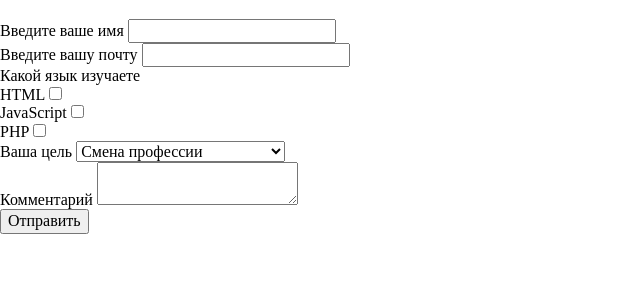
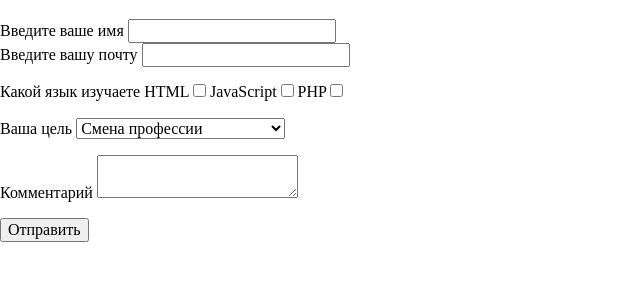
Before and after one commit to DmitryKresh/myFirstSite, a plain HTML site: page form.html in a window 1280 px wide. Shown: the part 61-342 px from the top of the page, without its empty margins (0-640 px from the left). Drawn offline with nearby package versions, Linux system fonts and the light colour scheme.

Commit message:
shape correction

```diff
--- a/form.html
+++ b/form.html
@@ -8,27 +8,26 @@
     </head>
     <body>
         <h1>Form</h1>
-        <form method="POST" action="" class="">
+        <form>
+            <p>
                 <label for="name">Введите ваше имя</label>
                 <input type="text" id="name" name="name">
                 <br>
                 <label for="email">Введите вашу почту</label>
                 <input type="email" id="email" name="email">
-            <br>
-            <label>Какой язык изучаете</label>
-            <br>
+            </p>
+            <p>Какой язык изучаете
                 <label for="HTML">HTML
                     <input type="checkbox" id="HTML" name="HTML">
                 </label>
-            <br>
                 <label for="JavaScript">JavaScript
                     <input type="checkbox" id="JavaScript" name="JavaScript">
                 </label>
-            <br>
                 <label for="PHP">PHP
                     <input type="checkbox" id="PHP" name="PHP">
                 </label>
-            <br>
+            </p>
+            <p>
                 <label for="goal">Ваша цель</label>
                 <select name="goal" id="goal">
                     <option>Смена профессии</option>
@@ -36,11 +35,12 @@
                     <option>Хобби</option>
                     <option>Фриланс</option>
                 </select>
-            <br>
+            </p>
+            <p>
                 <label for="comments">Комментарий
                     <textarea id="comments" name="comments"></textarea>
                 </label>
-            <br>
+            </p>
             <input type="submit" value="Отправить">
         </form>
     </body>
```
Lines whose indentation alone changed are shown as unchanged.
